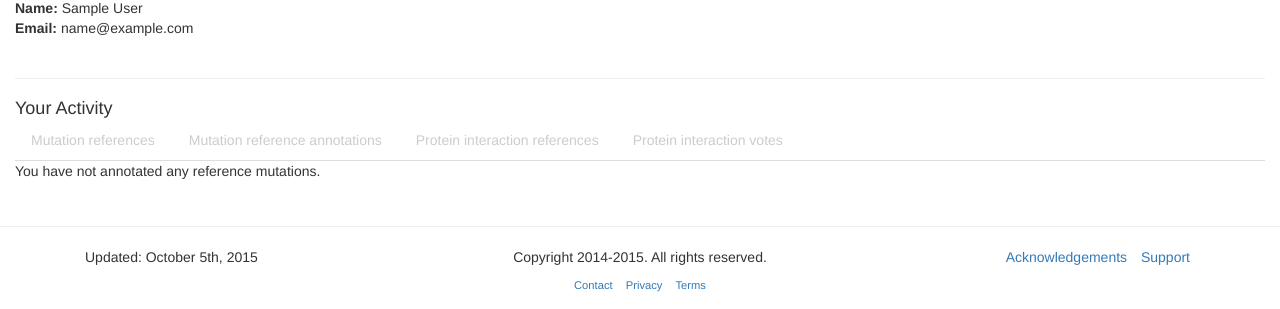
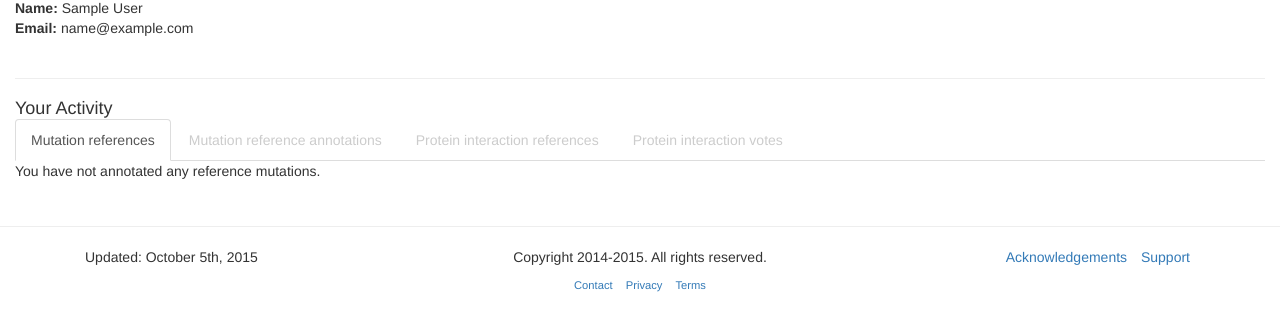
Before and after one commit to raphael-group/magi-annotations, a Django app: page /account/ in a window 1280 px wide. Shown: the part 178-487 px from the top of the page. Run offline with Django 3.2, Linux system fonts and the light colour scheme; the visitor is signed in with stand-in values (Sample User, id 1); data that the repository does not hold is empty; some libraries are stand-ins or nearby versions.

Commit message:
minor ui bugfix: account first tab now active at start

```diff
--- a/accounts/templates/accounts/profile.html
+++ b/accounts/templates/accounts/profile.html
@@ -12,7 +12,7 @@
 <div id="nav-user-items">
   <h4>Your Activity</h4>
   <ul class="nav nav-tabs">
-    <li role="presentation"><a href = "#user-mut-refs" aria-controls="user-mut-refs" role="tab" data-toggle="tab">Mutation references</a></li>
+    <li class="active" role="presentation"><a href = "#user-mut-refs" aria-controls="user-mut-refs" role="tab" data-toggle="tab">Mutation references</a></li>
     <li role="presentation"><a href = "#user-mut-annos" aria-controls="user-mut-annos" role="tab" data-toggle="tab">Mutation reference annotations</a></li>
     <li role="presentation"><a href = "#user-ppi-refs" aria-controls="user-ppi-refs" role="tab" data-toggle="tab">Protein interaction references</a></li>
     <li role="presentation"><a href = "#user-ppi-votes" aria-controls="user-ppi-votes" role="tab" data-toggle="tab">Protein interaction votes</a></li>
```
